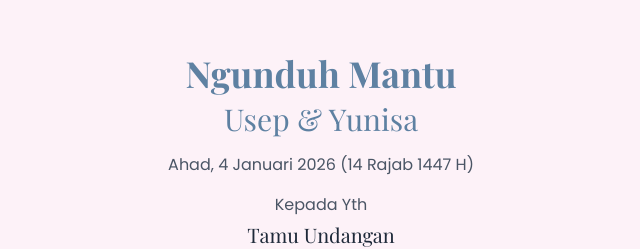
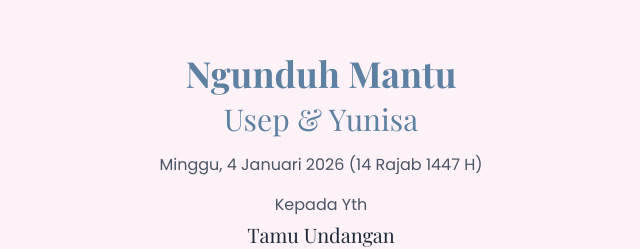
Before and after one commit to usepsofyaan/satubiruid, a Next.js app: page / in a window 1280 px wide. Shown: the part 213-462 px from the top of the page, without its empty margins (319-959 px from the left). Built offline with nearby package versions, Linux system fonts and the light colour scheme; no server answers.

Commit message:
change day

```diff
--- a/src/app/components/HeroSection.js
+++ b/src/app/components/HeroSection.js
@@ -38,7 +38,7 @@ export default function HeroSection() {
 
         <h1 className="font-playfair text-3xl text-[#5e81a2] mb-4">Usep & Yunisa</h1>
 
-        <p className="font-poppins text-gray-600">Ahad, 4 Januari 2026 (14 Rajab 1447 H)</p>
+        <p className="font-poppins text-gray-600">Minggu, 4 Januari 2026 (14 Rajab 1447 H)</p>
 
         <p className="font-poppins text-gray-600 mt-4">Kepada Yth</p>
 
```
